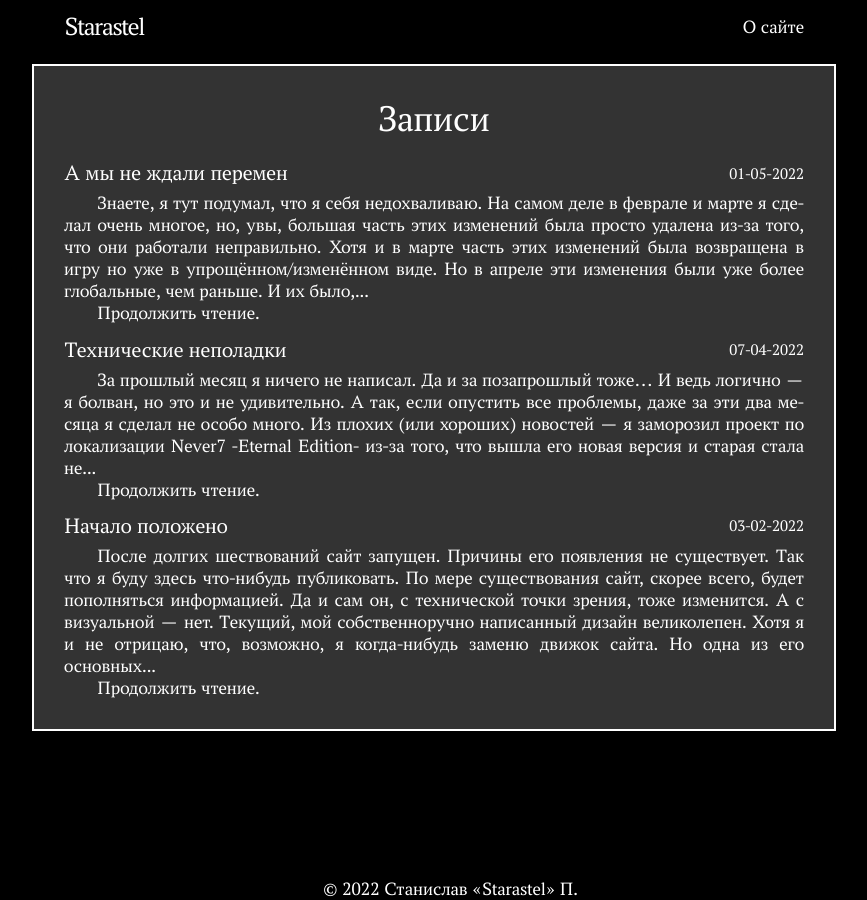
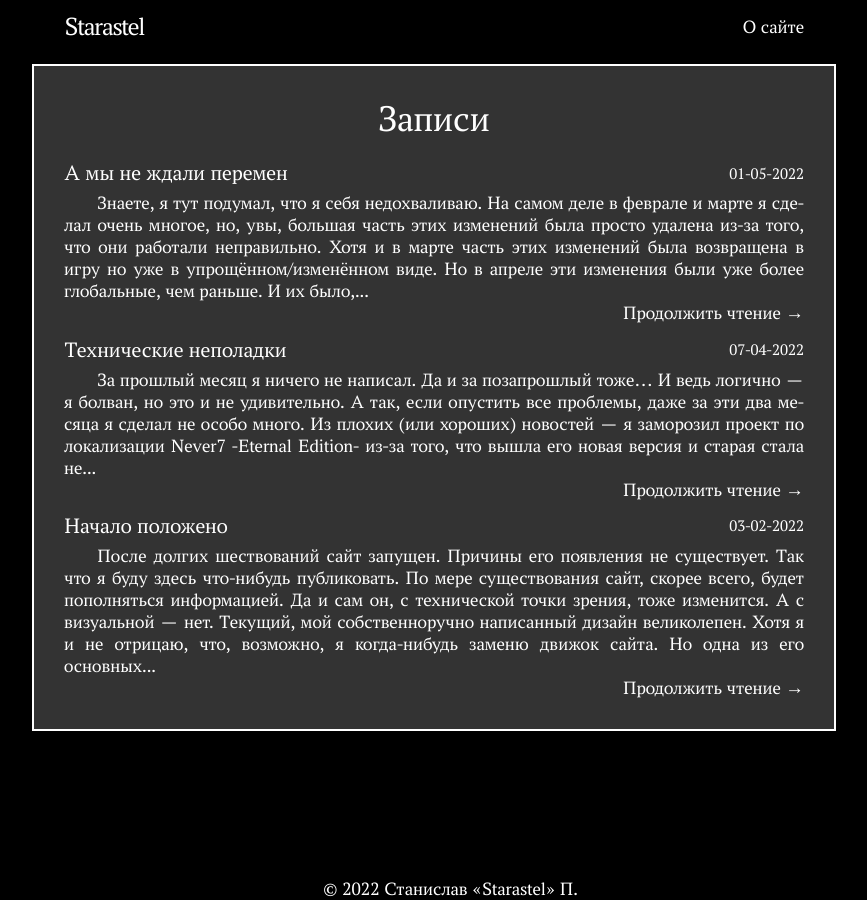
Before and after one commit to Starastel/stStarastel, a Jekyll site: the page built from index.html, in a window 1280 px wide. Shown: the whole page, without its empty margins (206-1073 px from the left). Built offline with Jekyll 4.4.1, drawn with Linux system fonts in a browser that asks for light colours; the list of posts is cut into pages by our own code.

Commit message:
Add files via upload

```diff
--- a/_layouts/home.html
+++ b/_layouts/home.html
@@ -24,7 +24,7 @@ layout: default
 			</table>
 			</div>
 			<p>{{ post.excerpt | strip_html | truncatewords:64 }}</p>
-			<p><a href="{{ post.url }}">Продолжить чтение.</a></p>
+			<p style="text-align:right;"><a href="{{ post.url }}">Продолжить чтение →</a></p>
 		</li>
 		{% endfor %}
 	</ul>
```
